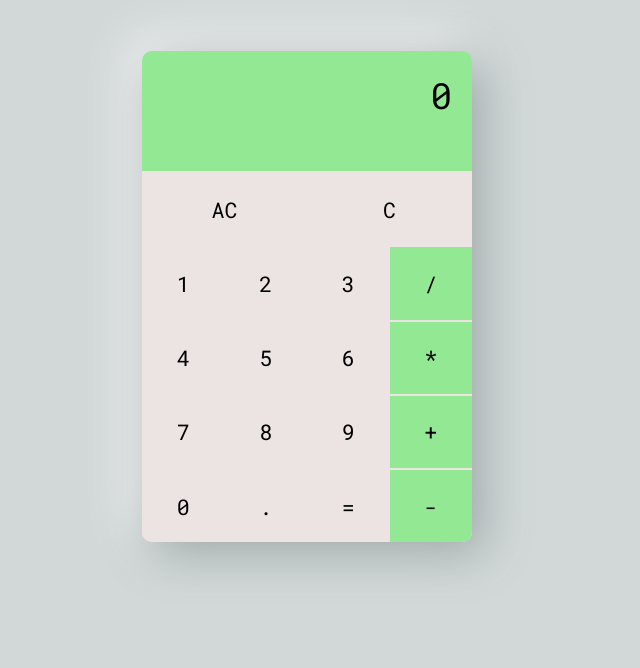
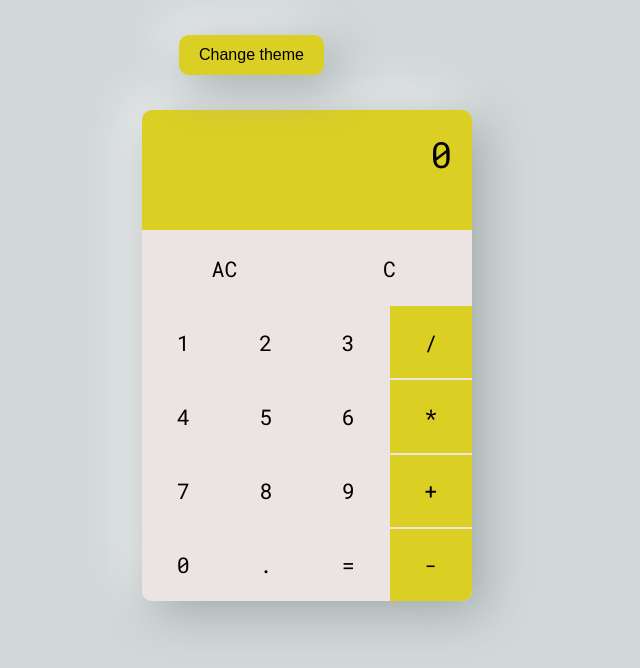
Before and after one commit to yousefgheibi/calculator-app, a plain HTML site: page index.html in a window 1280 px wide. Shown: the whole page, without its empty margins (333-973 px from the left). Drawn offline with Linux system fonts and the light colour scheme.

Commit message:
add theme-switcher

```diff
--- a/assets/style.css
+++ b/assets/style.css
@@ -1,10 +1,10 @@
 @import url("https://fonts.googleapis.com/css?family=Roboto+Mono:300,400,500,700");
 :root {
-  --header-bg: #93e993;
+  --header-bg: #dbcf23;
   --header-color: #000000;
   --main-bg: #ece3e3;
-  --operators-bg: #93e993;
-  --operators-bg-hover: #1dbb1d;
+  --operators-bg: #dbcf23;
+  --operators-bg-hover: #aea71e;
   --all-btn-bg: #ece3e3;
   --all-btn-hover: #d3d3d3;
   --body-bg: #d2d8d8;
@@ -12,9 +12,21 @@
   --label-text: #111;
 }
 
+[data-theme="dark"] {
+  --header-bg: #111;
+  --header-color: white;
+  --main-bg: rgb(192, 187, 187);
+  --operators-bg: rgb(114, 112, 112);
+  --operators-bg-hover: rgb(65 ,59 ,59);
+  --all-btn-bg: rgb(192, 187, 187);
+  --all-btn-hover: #d3d3d3;
+  --body-bg: #333;
+  --box-shadow: 10px 10px 48px #232323, -10px -10px 48px #23222085;
+  --label-text: #fff;
+}
+
 body {
   margin: 0;
-  padding-top: 3.2rem;
   font-size: 18px;
   font-family: "Roboto Mono";
   background: var(--body-bg);
--- a/index.html
+++ b/index.html
@@ -9,7 +9,9 @@
 </head>
 <body>
 
-<div id="calculator">
+    <input type="button" id="theme-switcher" value="Change theme"></input>
+
+    <div id="calculator">
     <header>
         <label id="previous"></label>
         <div id="current">
@@ -43,7 +45,20 @@
     </div>
 </div>
 
-<script src="assets/main.js"></script>
+    <script src="assets/main.js"></script>
+
+    <script>
+    document.addEventListener("DOMContentLoaded", function(event) {
+        document.documentElement.setAttribute("data-theme", "neon");
+        var themeSwitcher = document.getElementById("theme-switcher");
+        themeSwitcher.onclick = function() {
+            var currentTheme = document.documentElement.getAttribute("data-theme");
+            var switchToTheme = currentTheme === "dark" ? "light" : "dark"
+            var switchToThemeNeo = currentTheme === "neon" ? "light" : "neon"
+            document.documentElement.setAttribute("data-theme", switchToTheme);
+        }
+    });
+</script>
 
 </body>
 </html>
```
